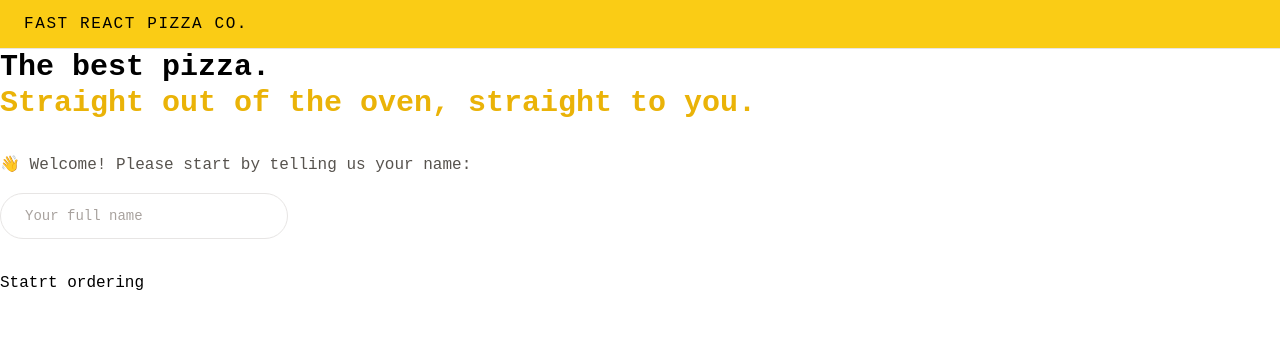
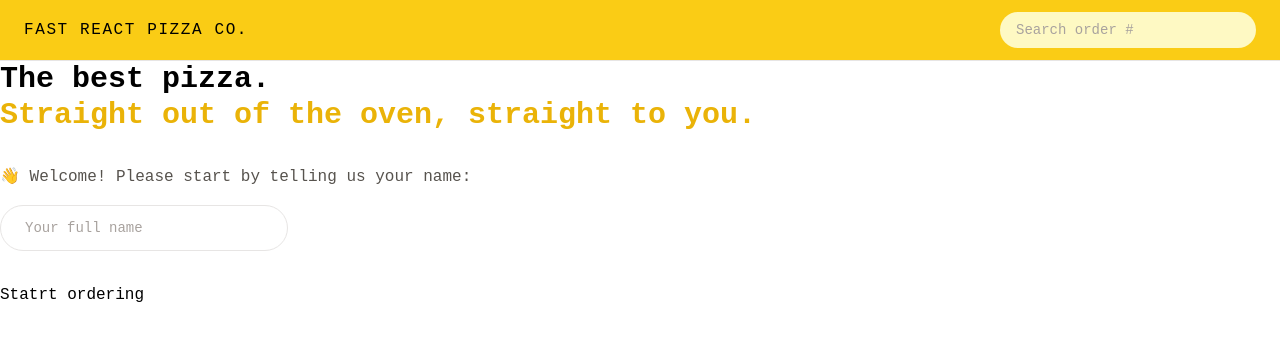
Before and after one commit to Mohammed3ohammed/Fast-Pizza, a React (Vite) app: page / in a window 1280 px wide. Shown: the top 340 px of the page. Built offline with nearby package versions, Linux system fonts and the light colour scheme.

Commit message:
Fix SearchOrder form submission: change onClick to onSubmit, add hidden submit button, fix tailwind focus classes

```diff
--- /dev/null
+++ b/src/features/order/SearchOrder.jsx
@@ -0,0 +1,27 @@
+import { useState } from "react";
+import { useNavigate } from "react-router-dom";
+
+function SearchOrder() {
+    const [query, setQuery] = useState('');
+    const navigate = useNavigate();
+
+    function handleSubmit(e) {
+        e.preventDefault();
+        if (!query) return;
+        navigate(`/order/${query}`);
+        setQuery('')
+    }
+
+    return (
+        <form onClick={handleSubmit}>
+            <input
+            placeholder="Search order #"
+            value={query}
+            onChange={(e) => setQuery(e.target.value)}
+            className="w-28 rounded-full bg-yellow-100 px-4 py-2 text-sm transition-all duration-300 placeholder:text-stone-400 focuse:outline-none focuse:ring-yellow-500  focuse:ring-opacity-50 sm:w-64 sm:focuse:w-72"
+            />
+        </form>
+    )
+}
+
+export default SearchOrder;
--- a/src/ui/Header.jsx
+++ b/src/ui/Header.jsx
@@ -1,4 +1,5 @@
 import { Link } from "react-router-dom";
+import SearchOrder from "../features/order/SearchOrder";
 
 function Header() {
     return (
@@ -6,6 +7,7 @@ function Header() {
         <Link to="/" className="tracking-widest">
         Fast React Pizza Co.
         </Link>
+        <SearchOrder />
     </header>
     )
 }
```
